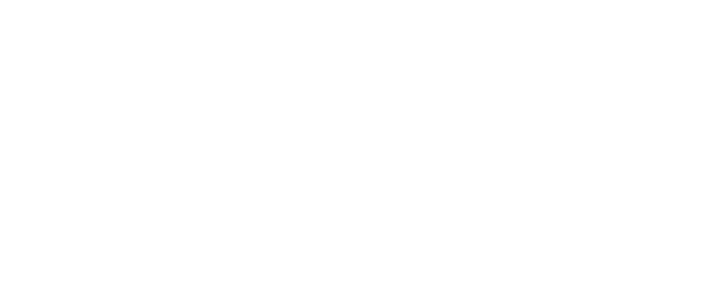
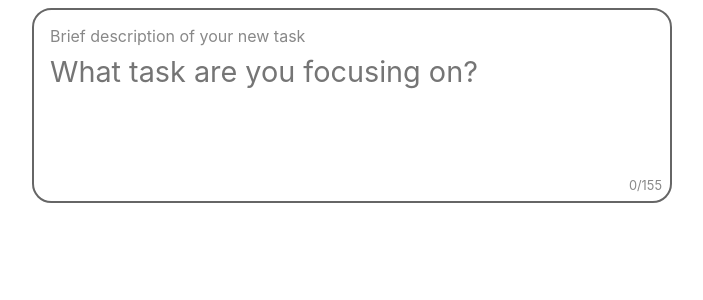
Before and after one commit to udayanshevade/pomodoro, a Svelte app: page / in a window 1280 px wide. Shown: the top 300 px of the page, without its empty margins (288-991 px from the left). Built offline with nearby package versions, Linux system fonts and the light colour scheme.

Commit message:
small: require TaskInput component in App; minor: fix warnings

```diff
--- a/src/App.svelte
+++ b/src/App.svelte
@@ -1,16 +1,7 @@
-<style>
-  main {
-    text-align: center;
-    padding: 1em;
-    max-width: 240px;
-    margin: 0 auto;
-  }
+<script lang="ts">
+  import TaskInput from './Task/Input.svelte';
+</script>
 
-  @media (min-width: 640px) {
-    main {
-      max-width: none;
-    }
-  }
-</style>
-
-<main />
+<main>
+  <TaskInput />
+</main>
--- a/src/Task/Input.svelte
+++ b/src/Task/Input.svelte
@@ -30,19 +30,19 @@
     }
   }
 
-  const handleSubmit = (val: string) => {
+  const handleSubmit = () => {
     if (!trimmedValue) return;
     value = '';
   };
 
-  const handleButtonClick = (e: MouseEvent) => {
-    handleSubmit(trimmedValue);
+  const handleButtonClick = () => {
+    handleSubmit();
   };
 
   const handleKeydown = (e: KeyboardEvent) => {
     if (e.key === 'Enter') {
       e.preventDefault();
-      handleSubmit(trimmedValue);
+      handleSubmit();
     } else if (isNotMetaKey(e)) {
       isComposing = true;
     }
```
